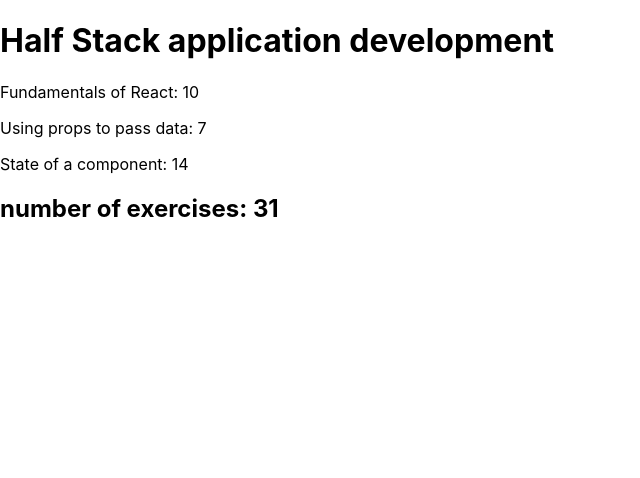
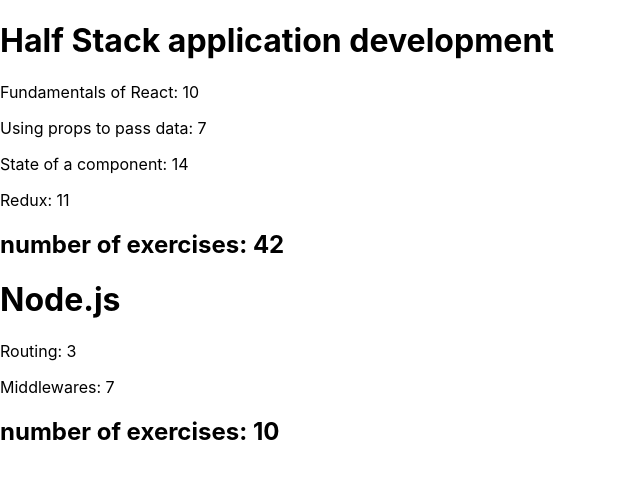
Before and after one commit to HrHrM/Fullstack-Open-2021, a React (Vite) app in the folder FullStack-Open-2021-Course/: page / in a window 1280 px wide. Shown: the top 478 px of the page, without its empty margins (0-640 px from the left). Built offline with nearby package versions, Linux system fonts and the light colour scheme.

Commit message:
Finished 2.5

```diff
--- a/FullStack-Open-2021-Course/src/App.jsx
+++ b/FullStack-Open-2021-Course/src/App.jsx
@@ -6,31 +6,60 @@
 
 const App = () => {
 
-  const course = {
+  const course = [
+    {
+      name: 'Half Stack application development',
       id: 1,
-    name: 'Half Stack application development',
       parts: [
         {
-        name:      'Fundamentals of React',
+          name: 'Fundamentals of React',
           exercises: 10,
-        id:        1,
+          id: 1,
         },
         {
-        name:      'Using props to pass data',
+          name: 'Using props to pass data',
           exercises: 7,
-        id:        2,
+          id: 2,
         },
         {
-        name:      'State of a component',
+          name: 'State of a component',
           exercises: 14,
-        id:        3,
+          id: 3,
+        },
+        {
+          name: 'Redux',
+          exercises: 11,
+          id: 4,
         },
       ],
-  }
+    },
+    {
+      name: 'Node.js',
+      id: 2,
+      parts: [
+        {
+          name: 'Routing',
+          exercises: 3,
+          id: 1,
+        },
+        {
+          name: 'Middlewares',
+          exercises: 7,
+          id: 2,
+        },
+      ],
+    },
+  ]
+
+  const mapped = course.map(e => {
+    return(
+      <Course key = {e.id} course = {e} />
+    )
+  })
 
   return (
     <div>
-      <Course course = {course} />
+      {mapped}
     </div>
   )
 }
--- a/FullStack-Open-2021-Course/src/Components/Content.jsx
+++ b/FullStack-Open-2021-Course/src/Components/Content.jsx
@@ -6,11 +6,15 @@
     console.log('Initialized Content')
     console.log(parts)
 
+    const mapped = parts.map(e => {
+        return(
+            <Part key = {e.name} name = {e.name} exercises = {e.exercises}  />
+        )
+    })
+
     return(
         <>
-            <Part name = {parts[0].name} key = {parts.name} exercises = {parts[0].exercises} />
-            <Part name = {parts[1].name} key = {parts.name} exercises = {parts[1].exercises} />
-            <Part name = {parts[2].name} key = {parts.name} exercises = {parts[2].exercises} />
+            {mapped}
         </>
     )
 }
--- a/FullStack-Open-2021-Course/src/Components/Course.jsx
+++ b/FullStack-Open-2021-Course/src/Components/Course.jsx
@@ -7,9 +7,9 @@
 
     return(
         <>
-            <Header name = {course.name} />
-            <Content parts = {course.parts} />
-            <Footer  parts = {course.parts} />
+            <Header  name      = { course.name } />
+            <Content parts     = { course.parts } />
+            <Footer  exercises = { course.parts.map( e => e['exercises'] )  } />
         </>
     )
 
--- a/FullStack-Open-2021-Course/src/Components/Footer.jsx
+++ b/FullStack-Open-2021-Course/src/Components/Footer.jsx
@@ -1,9 +1,11 @@
 import React from "react"
 
-const Footer = ({ parts }) => {
+const Footer = ({ exercises }) => {
 
     console.log('Initialized footer')
-    const total = parts[0].exercises + parts[1].exercises + parts[2].exercises
+    const total = exercises.reduce((s, p) => s + p )
+
+    // const total = parts[0].exercises + parts[1].exercises + parts[2].exercises
     console.log('The sum of the exercises in the footer is', total)
 
 
```
Lines whose indentation alone changed are shown as unchanged.
